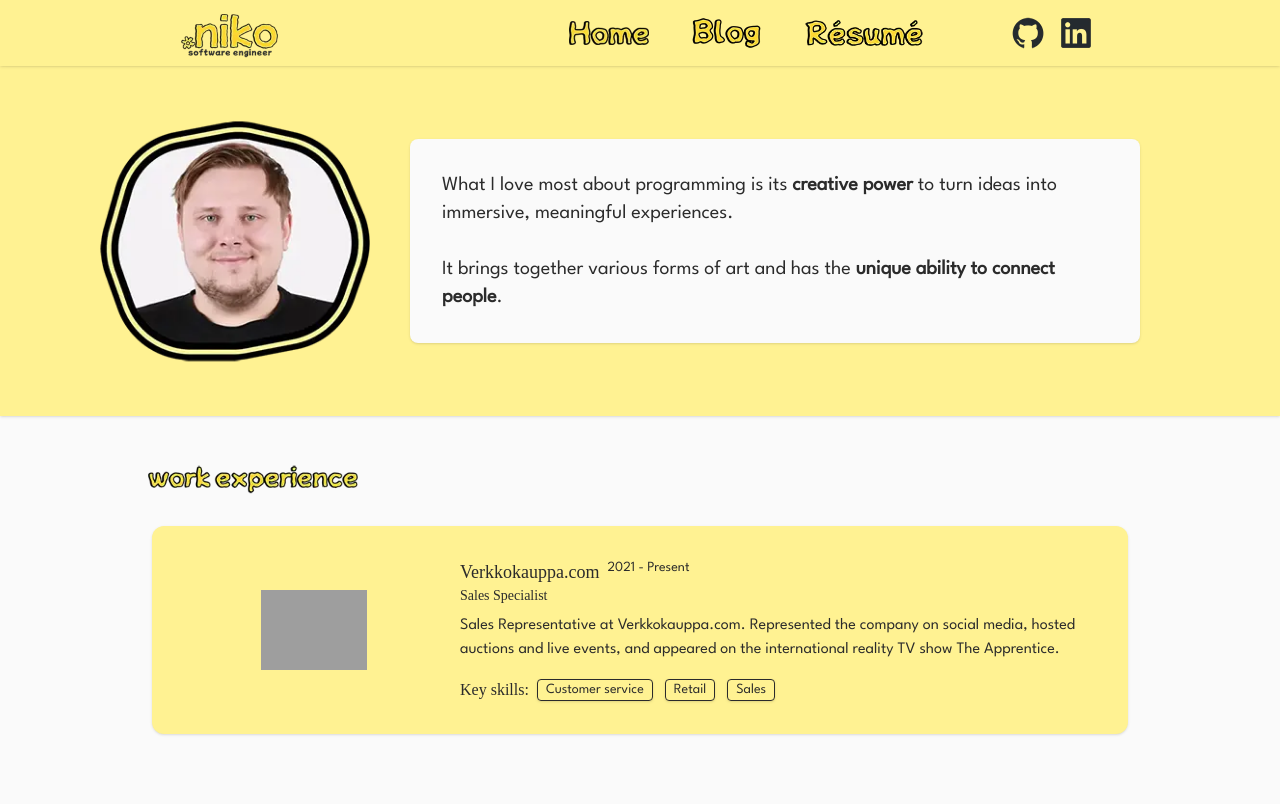
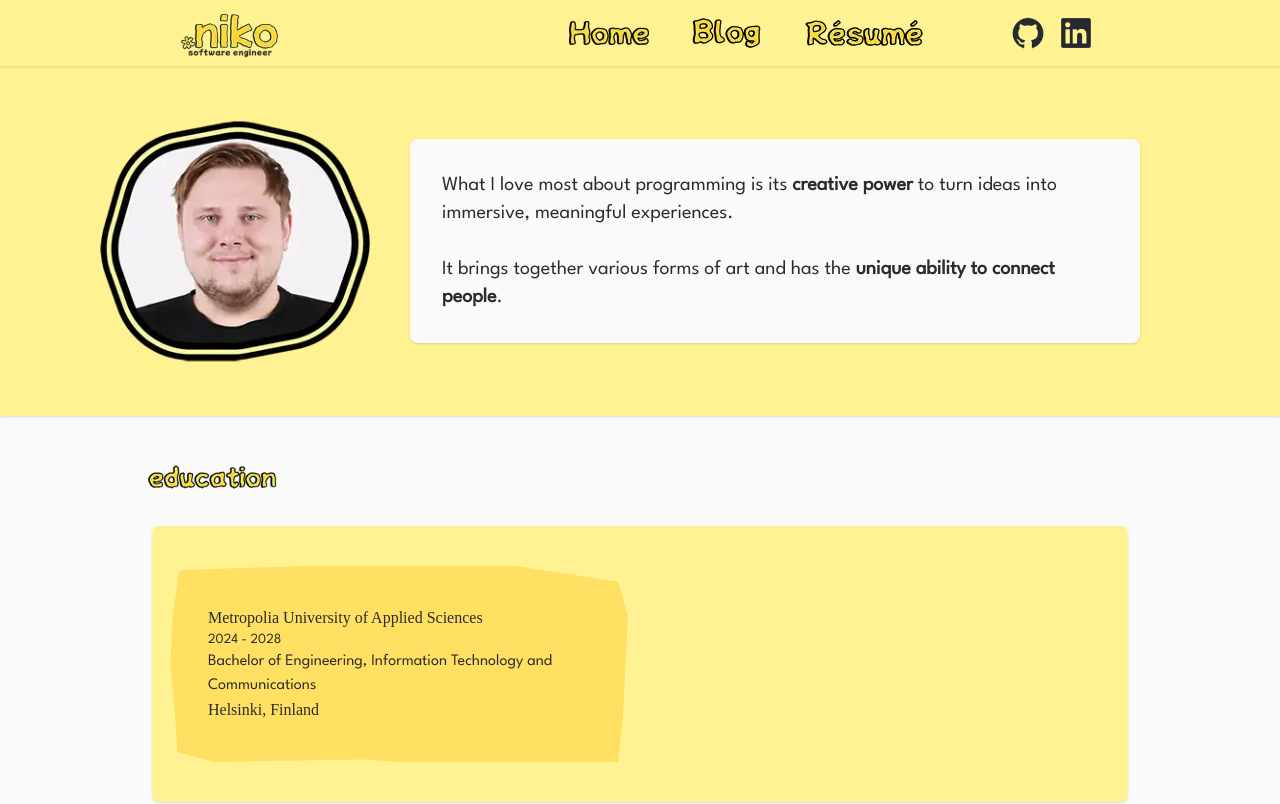
Before and after one commit to mehiis/portfolio-website, a React (Vite) app: page / in a window 1280 px wide. Shown: the top 804 px of the page. Built offline with nearby package versions, Linux system fonts and the light colour scheme; grey boxes are pictures that could not be loaded; a web font is replaced by a local one.

Commit message:
remove work

```diff
--- a/src/views/Home.tsx
+++ b/src/views/Home.tsx
@@ -2,13 +2,11 @@ import Education from '../components/homepage/Education'
 import Hero  from '../components/homepage/Hero'
 import Me from '../components/homepage/Me'
 import Tools from '../components/homepage/Tools'
-import Work from '../components/homepage/Work'
 
 const Home = () => {
   return (
     <>
       <Hero />
-      <Work />
       <Education />
       <Tools />
       <Me />
```
